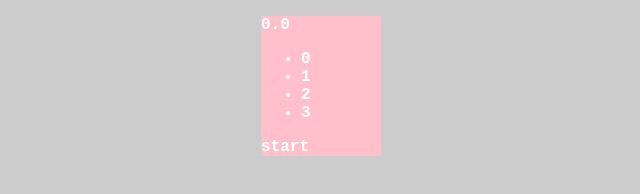
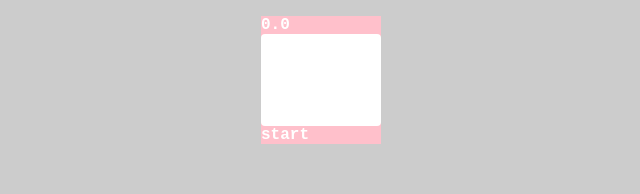
Before and after one commit to yusuke-ogata-yo/Javascript-train.numbers-game.sample, a plain HTML site: page index.html in a window 1280 px wide. Shown: the whole page, without its empty margins (319-959 px from the left). Drawn offline with Linux system fonts and the light colour scheme.

Commit message:
[add] #board の装飾

```diff
--- a/css/styles.css
+++ b/css/styles.css
@@ -12,3 +12,11 @@ body {
   margin: 16px auto;
   background: pink;
 }
+
+#board {
+  list-style: none;
+  margin: 0;
+  padding: 10px;
+  background: #fff;
+  border-radius: 4px;
+}
```
